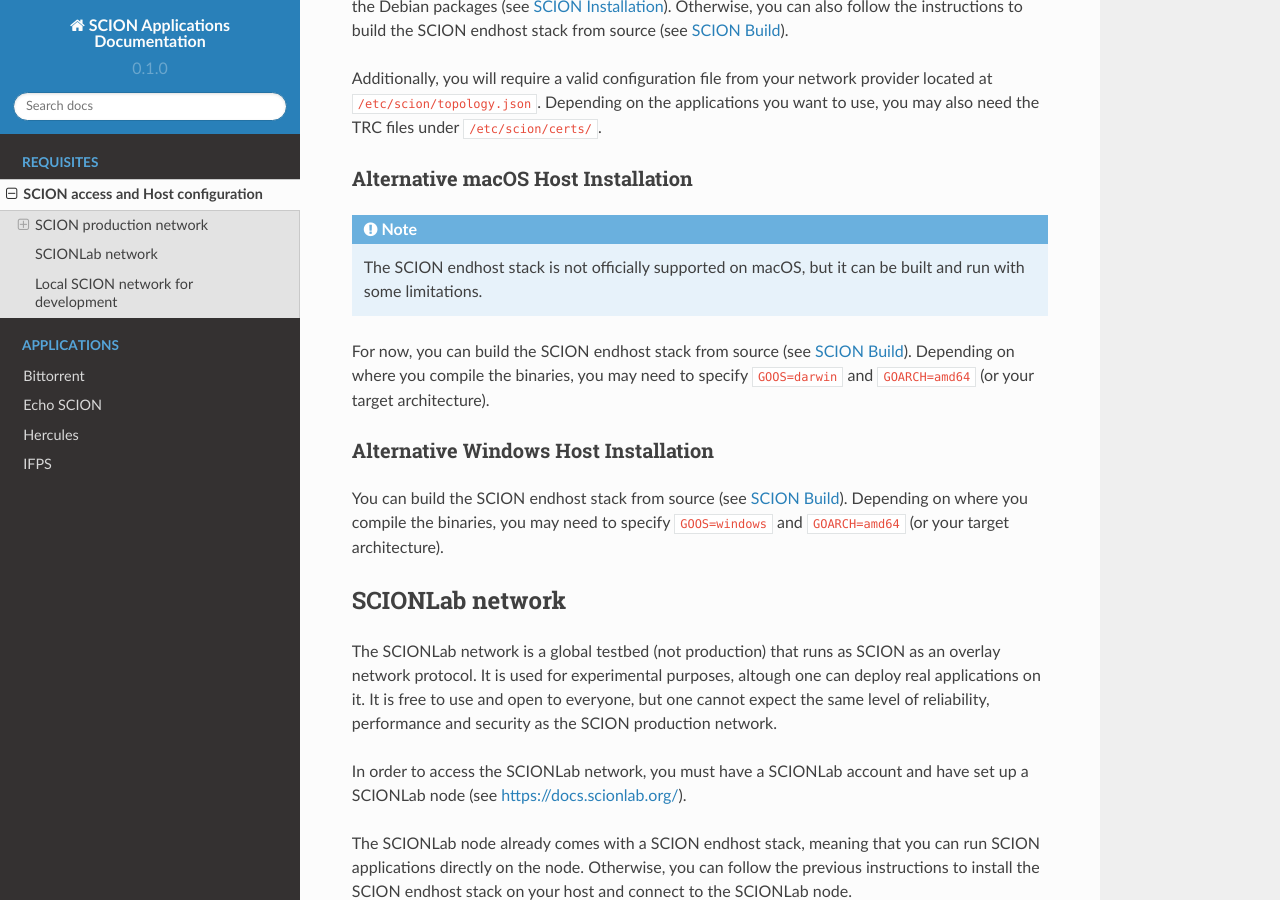
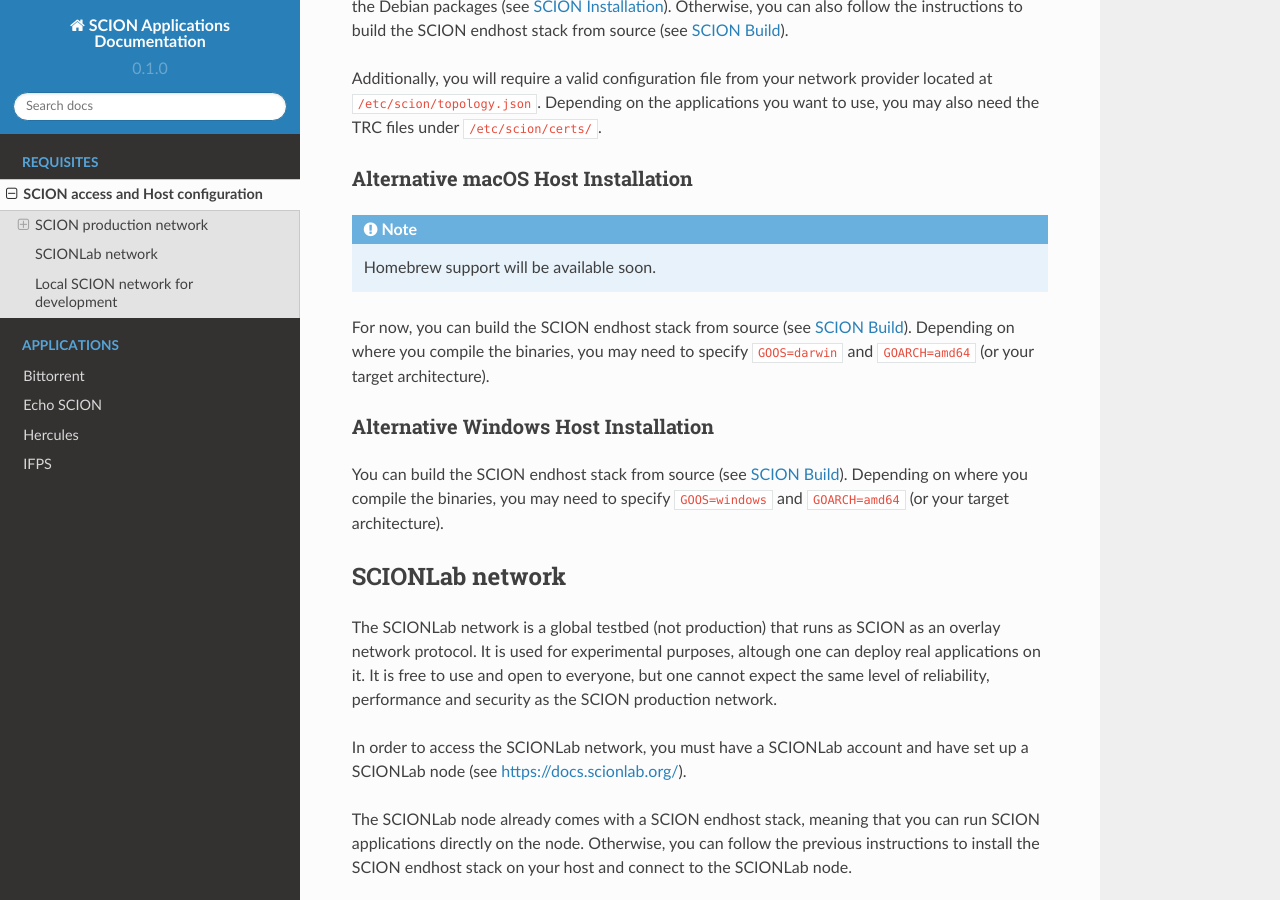
Before and after one commit to scionproto-contrib/scion-applications-docs, a Sphinx documentation site: the page built from docs/source/applications/access.rst, in a window 1280 px wide and 900 px high, scrolled down 1335 px. Built offline with Sphinx 7.4.7 and the Read the Docs theme 2.0.0, drawn with Linux system fonts in a browser that asks for light colours; pages that are not in the unit, such as notebooks, are missing from menus.

Commit message:
fix macOS note

```diff
--- a/docs/source/applications/access.rst
+++ b/docs/source/applications/access.rst
@@ -51,7 +51,7 @@
 ~~~~~~~~~~~~~~~~~~~~~~~~~~~~~~~~~~~
 
 .. note::
-  The SCION endhost stack is not officially supported on macOS, but it can be built and run with some limitations.
+  Homebrew support will be available soon.
 
 For now, you can build the SCION endhost stack from source (see `SCION Build <https://docs.scion.org/en/latest/dev/build.html#build>`_).
 Depending on where you compile the binaries, you may need to specify ``GOOS=darwin`` and ``GOARCH=amd64`` (or your target architecture).
```
